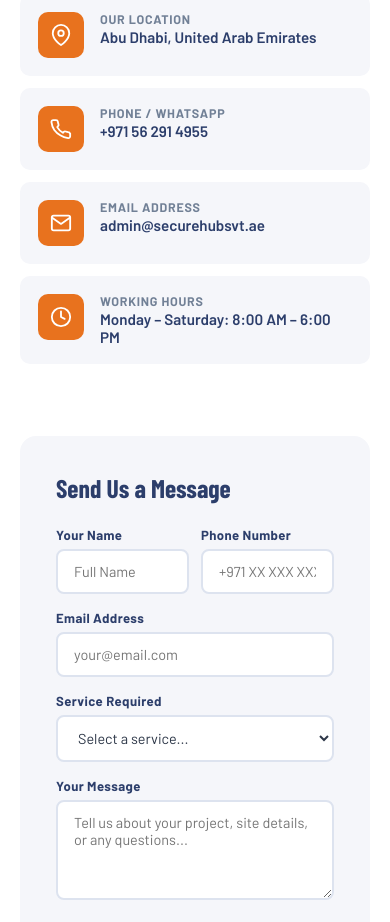
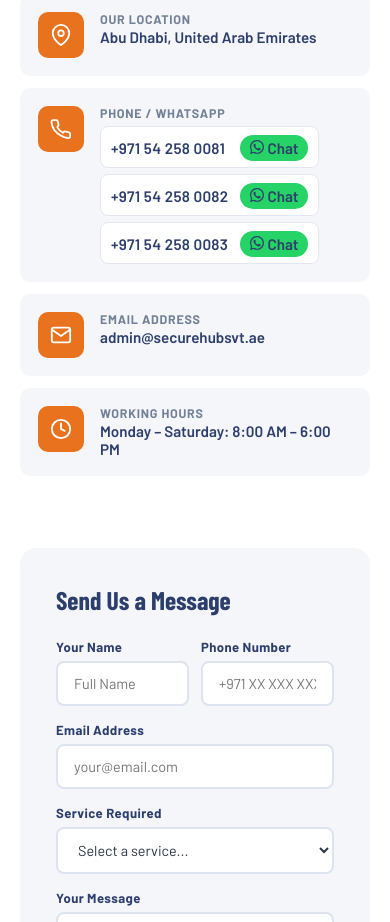
Before and after one commit to muhammad-shuhaife/security-hub, a plain HTML site: page index.html in a window 390 px wide. Shown: the part 9700-10622 px from the top of the page. Drawn offline with nearby package versions, Linux system fonts and the light colour scheme; a web font is replaced by a local one.

Commit message:
[UPDATE]contact update

```diff
--- a/index.html
+++ b/index.html
@@ -501,7 +501,45 @@
                 d="M22 16.92v3a2 2 0 0 1-2.18 2 19.79 19.79 0 0 1-8.63-3.07A19.5 19.5 0 0 1 4.69 13.1a19.79 19.79 0 0 1-3.11-8.62A2 2 0 0 1 3.55 2.33h3a2 2 0 0 1 2 1.72 12.84 12.84 0 0 0 .7 2.81 2 2 0 0 1-.45 2.11L7.91 9.91a16 16 0 0 0 6.18 6.18l.91-.91a2 2 0 0 1 2.11-.45 12.84 12.84 0 0 0 2.81.7A2 2 0 0 1 21.72 17z" />
             </svg></div>
           <div class="contact-item-text">
-            <h4>Phone / WhatsApp</h4><a href="tel:+971562914955">+971 56 291 4955</a>
+            <h4>Phone / WhatsApp</h4>
+
+            <div class="phone-list">
+              <div class="phone-row">
+                <a class="phone-num" href="tel:+971542580081">+971 54 258 0081</a>
+                <a class="wa-btn" href="https://wa.me/971542580081" target="_blank" rel="noopener"
+                  aria-label="WhatsApp +971 54 258 0081">
+                  <svg viewBox="0 0 24 24" width="14" height="14" fill="currentColor">
+                    <path
+                      d="M20.5 3.5A11.8 11.8 0 0 0 12 0C5.4 0 .1 5.3.1 11.9c0 2.1.6 4.1 1.6 5.9L0 24l6.4-1.7a11.9 11.9 0 0 0 5.6 1.4c6.6 0 11.9-5.3 11.9-11.9 0-3.2-1.2-6.200-3.400-8.300zM12 21.700c-1.800 0-3.600-.5-5.100-1.400l-.4-.2-3.800 1 1-3.700-.2-.4a9.800 9.800 0 0 1-1.500-5.200c0-5.400 4.400-9.800 9.900-9.800 2.600 0 5.100 1 6.900 2.900a9.700 9.700 0 0 1 2.900 6.900c0 5.400-4.400 9.900-9.700 9.900zm5.400-7.400c-.3-.1-1.800-.9-2-1-.3-.1-.5-.1-.7.100l-1 1.200c-.2.200-.4.200-.6.100a8 8 0 0 1-4-3.500c-.3-.5.300-.5.900-1.600.1-.2 0-.4 0-.5l-.9-2.200c-.2-.6-.5-.5-.7-.5h-.6c-.2 0-.5.100-.8.400-.3.300-1 1-1 2.500s1.100 2.900 1.200 3.100c.1.200 2.100 3.300 5.200 4.600 1.900.8 2.700.9 3.600.8.600-.1 1.800-.7 2-1.400.3-.7.300-1.300.2-1.400-.1-.2-.3-.3-.6-.4z" />
+                  </svg>
+                  Chat
+                </a>
+              </div>
+
+              <div class="phone-row">
+                <a class="phone-num" href="tel:+971542580082">+971 54 258 0082</a>
+                <a class="wa-btn" href="https://wa.me/971542580082" target="_blank" rel="noopener"
+                  aria-label="WhatsApp +971 54 258 0082">
+                  <svg viewBox="0 0 24 24" width="14" height="14" fill="currentColor">
+                    <path
+                      d="M20.5 3.5A11.8 11.8 0 0 0 12 0C5.4 0 .1 5.3.1 11.9c0 2.1.6 4.1 1.6 5.9L0 24l6.4-1.7a11.9 11.9 0 0 0 5.6 1.4c6.6 0 11.9-5.3 11.9-11.9 0-3.2-1.2-6.200-3.400-8.300zM12 21.700c-1.800 0-3.600-.5-5.100-1.400l-.4-.2-3.800 1 1-3.700-.2-.4a9.800 9.800 0 0 1-1.500-5.200c0-5.400 4.400-9.800 9.900-9.800 2.600 0 5.100 1 6.900 2.900a9.700 9.700 0 0 1 2.900 6.900c0 5.400-4.400 9.900-9.700 9.900zm5.400-7.400c-.3-.1-1.800-.9-2-1-.3-.1-.5-.1-.7.100l-1 1.200c-.2.200-.4.200-.6.100a8 8 0 0 1-4-3.500c-.3-.5.300-.5.900-1.600.1-.2 0-.4 0-.5l-.9-2.200c-.2-.6-.5-.5-.7-.5h-.6c-.2 0-.5.100-.8.400-.3.300-1 1-1 2.500s1.100 2.900 1.200 3.100c.1.200 2.100 3.300 5.200 4.600 1.900.8 2.700.9 3.600.8.600-.1 1.800-.7 2-1.400.3-.7.300-1.300.2-1.400-.1-.2-.3-.3-.6-.4z" />
+                  </svg>
+                  Chat
+                </a>
+              </div>
+
+              <div class="phone-row">
+                <a class="phone-num" href="tel:+971542580083">+971 54 258 0083</a>
+                <a class="wa-btn" href="https://wa.me/971542580083" target="_blank" rel="noopener"
+                  aria-label="WhatsApp +971 54 258 0083">
+                  <svg viewBox="0 0 24 24" width="14" height="14" fill="currentColor">
+                    <path
+                      d="M20.5 3.5A11.8 11.8 0 0 0 12 0C5.4 0 .1 5.3.1 11.9c0 2.1.6 4.1 1.6 5.9L0 24l6.4-1.7a11.9 11.9 0 0 0 5.6 1.4c6.6 0 11.9-5.3 11.9-11.9 0-3.2-1.2-6.200-3.400-8.300zM12 21.700c-1.800 0-3.600-.5-5.100-1.400l-.4-.2-3.800 1 1-3.700-.2-.4a9.800 9.800 0 0 1-1.500-5.200c0-5.400 4.400-9.800 9.900-9.800 2.600 0 5.100 1 6.900 2.900a9.700 9.700 0 0 1 2.900 6.900c0 5.400-4.400 9.900-9.700 9.900zm5.400-7.400c-.3-.1-1.800-.9-2-1-.3-.1-.5-.1-.7.100l-1 1.200c-.2.200-.4.200-.6.100a8 8 0 0 1-4-3.500c-.3-.5.300-.5.900-1.600.1-.2 0-.4 0-.5l-.9-2.200c-.2-.6-.5-.5-.7-.5h-.6c-.2 0-.5.100-.8.400-.3.300-1 1-1 2.500s1.100 2.900 1.200 3.100c.1.200 2.100 3.300 5.200 4.600 1.900.8 2.700.9 3.600.8.600-.1 1.800-.7 2-1.400.3-.7.300-1.300.2-1.400-.1-.2-.3-.3-.6-.4z" />
+                  </svg>
+                  Chat
+                </a>
+              </div>
+            </div>
           </div>
         </div>
         <div class="contact-item">
--- a/src/css/style.css
+++ b/src/css/style.css
@@ -1865,3 +1865,62 @@ nav.nav--scrolled {
     border-bottom: none !important;
   }
 }
+.phone-list {
+  display: flex;
+  flex-direction: column;
+  gap: 6px;
+  margin-top: 6px;
+}
+
+.phone-row {
+  display: flex;
+  align-items: center;
+  justify-content: space-between;
+  gap: 12px;
+  padding: 6px 10px;
+  background: #fff;
+  border: 1px solid #e6e6f0;
+  border-radius: 8px;
+  transition: border-color .2s, box-shadow .2s, transform .2s;
+}
+
+.phone-row:hover {
+  border-color: #f96302;
+  box-shadow: 0 4px 12px rgba(249, 99, 2, .12);
+  transform: translateY(-1px);
+}
+
+.phone-num {
+  font-weight: 600;
+  font-size: 15px;
+  letter-spacing: .3px;
+  color: #2a2a6e;
+  text-decoration: none;
+  transition: color .2s;
+}
+
+.phone-row:hover .phone-num {
+  color: #f96302;
+}
+
+.wa-btn {
+  display: inline-flex;
+  align-items: center;
+  gap: 5px;
+  padding: 4px 10px;
+  font-size: 12px;
+  font-weight: 600;
+  color: #fff;
+  background: #25d366;
+  border-radius: 20px;
+  text-decoration: none;
+  transition: background .2s;
+}
+
+.wa-btn:hover {
+  background: #1ebe5a;
+}
+
+@media (max-width: 480px) {
+  .phone-num { font-size: 14px; }
+}
```
